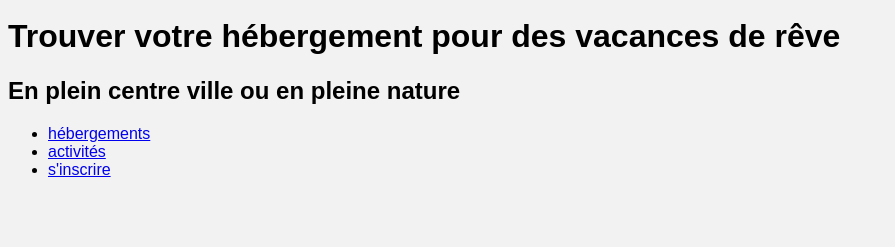
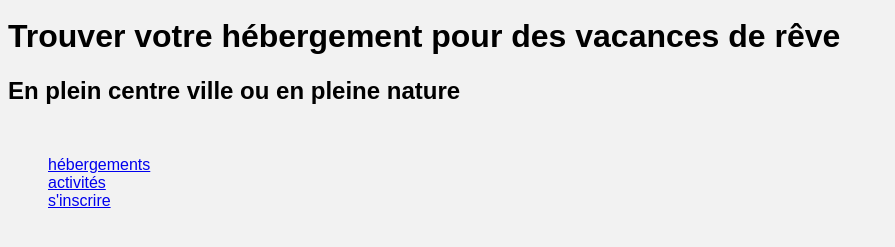
Before and after one commit to hasdru/projet2reservia, a plain HTML site: page index.html in a window 1280 px wide. Shown: the part 29-276 px from the top of the page, without its empty margins (0-895 px from the left). Drawn offline with Linux system fonts and the light colour scheme.

Commit message:
premiére evolution du nav.

```diff
--- a/style.css
+++ b/style.css
@@ -14,5 +14,14 @@ body
     background:#F2F2F2 ;
     font-family: Arial, Helvetica, sans-serif;
     color:black;
+    text-align: left;
 
 }
+header nav
+{
+    padding-top: 15px;
+}
+header ul
+{
+    list-style-type: none
+}
```
